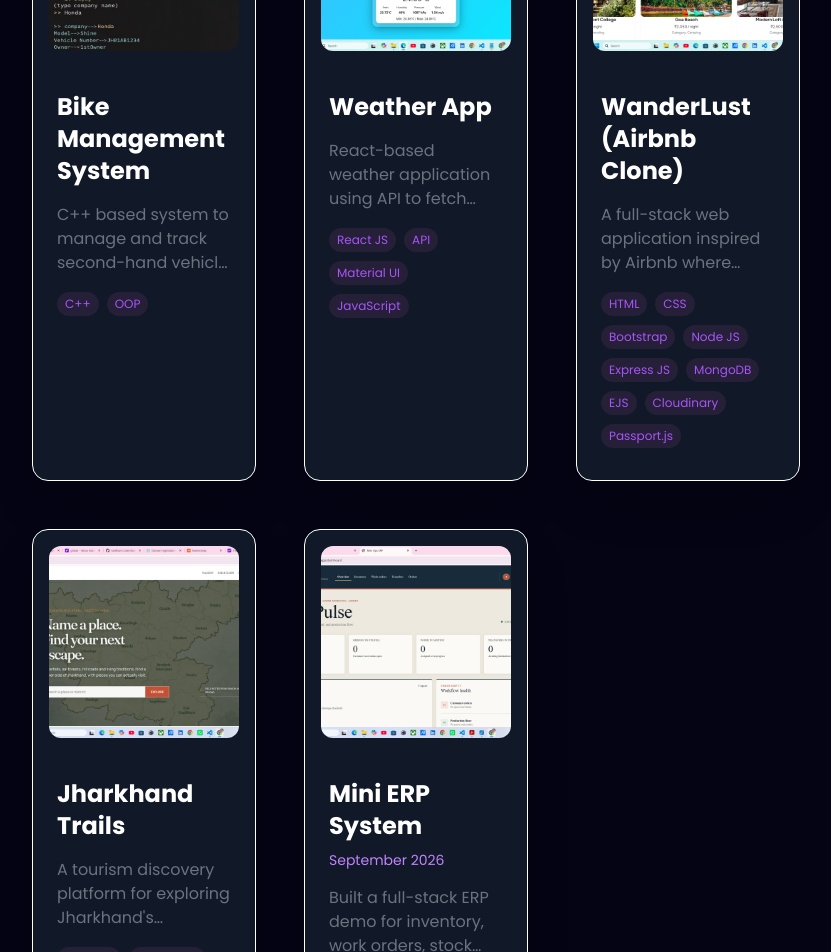
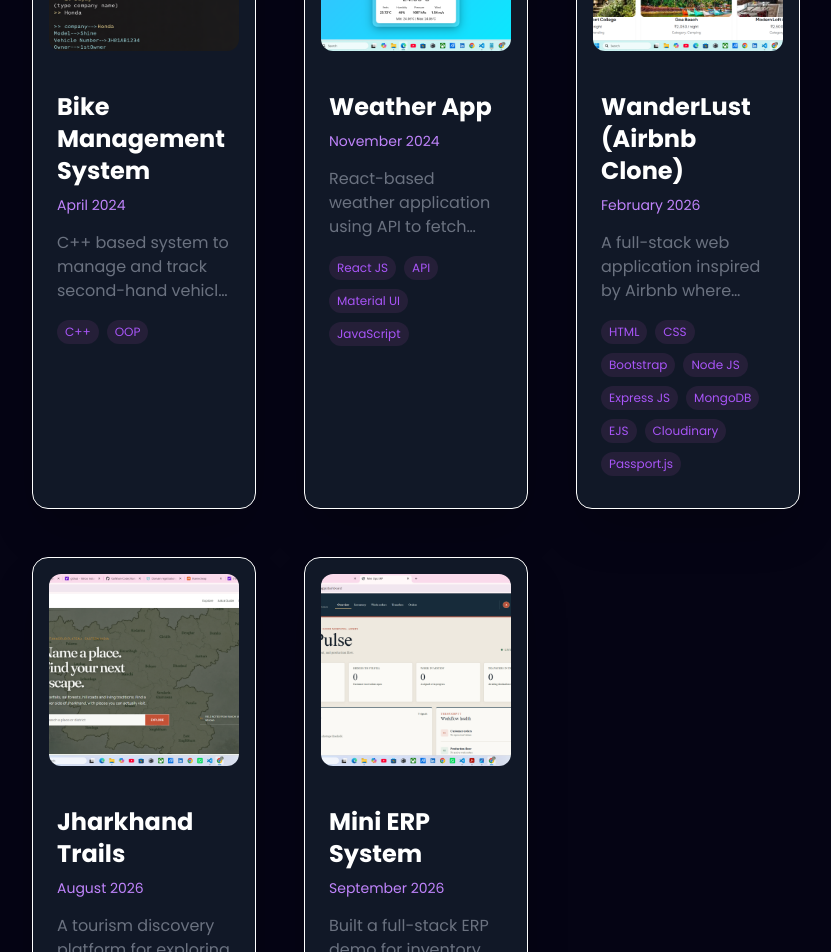
Before and after one commit to Kaifkhan-Code/Kaifkhan-portfolio, a React (Vite) app: page / in a window 1280 px wide. Shown: the part 2240-3192 px from the top of the page, without its empty margins (224-1055 px from the left). Built offline with nearby package versions, Linux system fonts and the light colour scheme.

Commit message:
Add dates to portfolio projects

```diff
--- a/src/constants.js
+++ b/src/constants.js
@@ -179,6 +179,7 @@ export const projects = [
   {
     id: 0,
     title: "Bike Management System",
+    date: "April 2024",
     description:
       "C++ based system to manage and track second-hand vehicle records using object-oriented programming concepts.",
     image: bikelogo,
@@ -189,6 +190,7 @@ export const projects = [
   {
     id: 1,
     title: "Weather App",
+    date: "November 2024",
     description:
       "React-based weather application using API to fetch real-time weather data with a responsive UI.",
     image: weatherlogo,
@@ -199,6 +201,7 @@ export const projects = [
   {
   id: 2,
   title: "WanderLust (Airbnb Clone)",
+  date: "February 2026",
   description:
     "A full-stack web application inspired by Airbnb where users can create, edit, view, and delete travel listings. Includes authentication, image uploads, and session management.",
   image: wanderlustImg,
@@ -219,6 +222,7 @@ export const projects = [
   {
     id: 3,
     title: "Jharkhand Trails",
+    date: "August 2026",
     description:
       "A tourism discovery platform for exploring Jharkhand's waterfalls, hill stations, wildlife, lakes, cultural heritage, and hidden destinations.",
     image: jharkhandTrailsImg,
```
